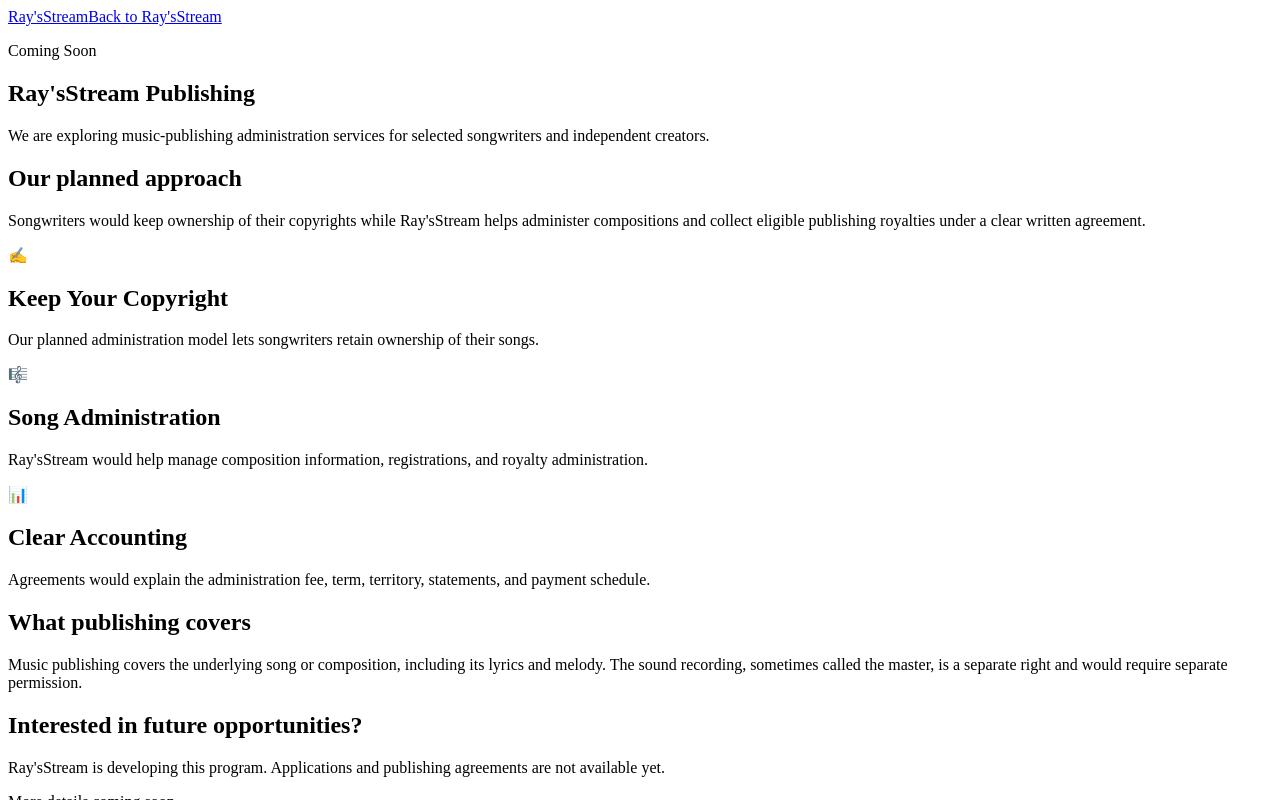
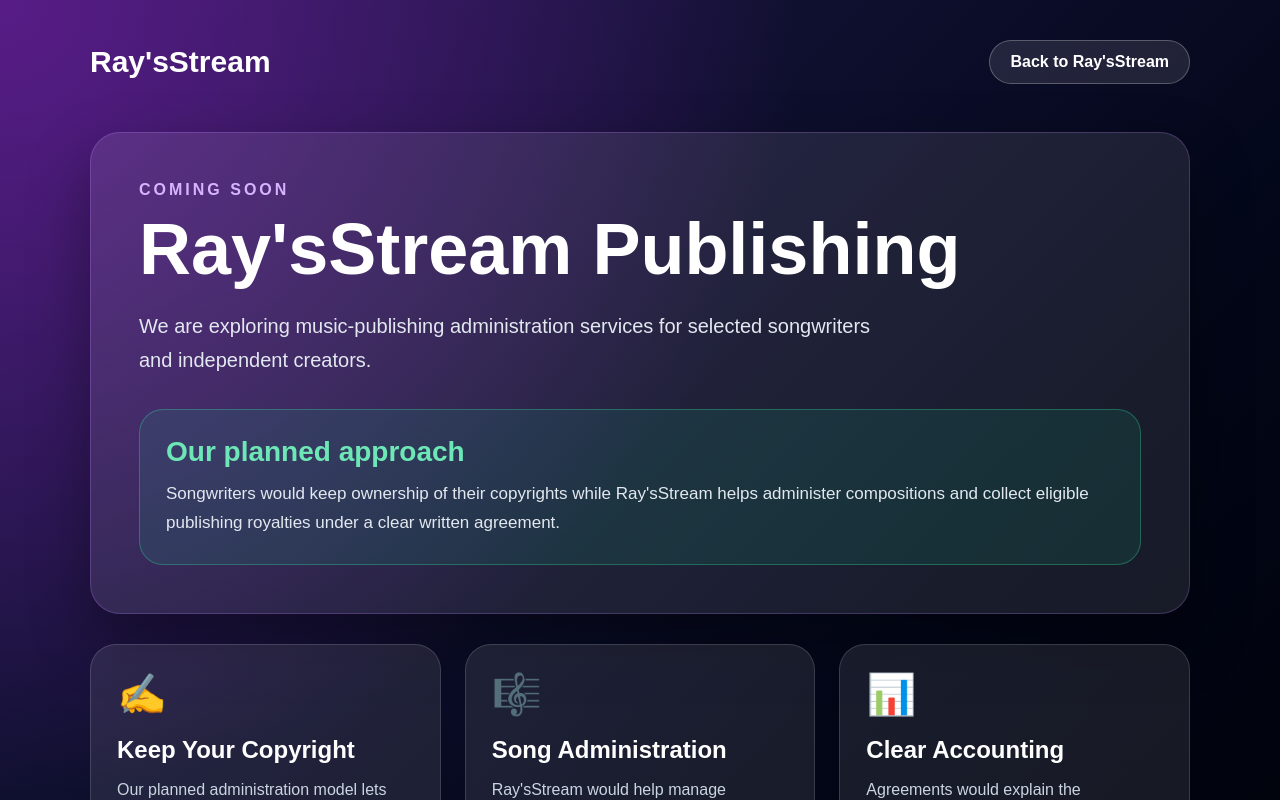
Before and after one commit to greentreerecord-hue/raysstream-clean, a Next.js app: page /publishing in a window 1280 px wide. Shown: the top 800 px of the page. Built offline with nearby package versions, Linux system fonts and the light colour scheme.

Commit message:
Fix RaysStream publishing page styling

```diff
--- a/app/publishing/page.tsx
+++ b/app/publishing/page.tsx
@@ -2,45 +2,272 @@ import Link from "next/link";
 
 export default function PublishingPage() {
   return (
-    <main className="min-h-screen bg-gradient-to-br from-purple-950 via-slate-950 to-black px-5 py-10 text-white">
-      <div className="mx-auto max-w-5xl">
-        <header className="mb-12 flex flex-wrap items-center justify-between gap-4">
+    <main className="publishing-page">
+      <style>{`
+        * {
+          box-sizing: border-box;
+        }
+
+        body {
+          margin: 0;
+        }
+
+        .publishing-page {
+          min-height: 100vh;
+          padding: 40px 20px;
+          color: white;
+          font-family: Arial, Helvetica, sans-serif;
+          background:
+            radial-gradient(
+              circle at top left,
+              #581c87,
+              transparent 40%
+            ),
+            linear-gradient(
+              135deg,
+              #1e1b4b,
+              #020617 55%,
+              #000000
+            );
+        }
+
+        .publishing-container {
+          width: 100%;
+          max-width: 1100px;
+          margin: 0 auto;
+        }
+
+        .publishing-header {
+          display: flex;
+          flex-wrap: wrap;
+          align-items: center;
+          justify-content: space-between;
+          gap: 16px;
+          margin-bottom: 48px;
+        }
+
+        .publishing-logo {
+          color: white;
+          font-size: 30px;
+          font-weight: 900;
+          text-decoration: none;
+        }
+
+        .back-button {
+          padding: 12px 20px;
+          color: white;
+          font-weight: 700;
+          text-decoration: none;
+          background: rgba(255, 255, 255, 0.1);
+          border: 1px solid rgba(255, 255, 255, 0.25);
+          border-radius: 999px;
+        }
+
+        .hero {
+          padding: 48px;
+          background: rgba(255, 255, 255, 0.09);
+          border: 1px solid rgba(192, 132, 252, 0.25);
+          border-radius: 30px;
+          box-shadow: 0 25px 60px rgba(0, 0, 0, 0.35);
+        }
+
+        .coming-soon {
+          margin: 0;
+          color: #d8b4fe;
+          font-weight: 900;
+          letter-spacing: 3px;
+          text-transform: uppercase;
+        }
+
+        .hero h1 {
+          margin: 14px 0 0;
+          font-size: clamp(42px, 7vw, 72px);
+          line-height: 1;
+        }
+
+        .hero-description {
+          max-width: 760px;
+          margin: 24px 0 0;
+          color: #e2e8f0;
+          font-size: 20px;
+          line-height: 1.7;
+        }
+
+        .approach {
+          margin-top: 32px;
+          padding: 26px;
+          background: rgba(16, 185, 129, 0.12);
+          border: 1px solid rgba(52, 211, 153, 0.35);
+          border-radius: 24px;
+        }
+
+        .approach h2 {
+          margin: 0;
+          color: #6ee7b7;
+          font-size: 28px;
+        }
+
+        .approach p {
+          margin: 12px 0 0;
+          color: #e2e8f0;
+          font-size: 17px;
+          line-height: 1.7;
+        }
+
+        .feature-grid {
+          display: grid;
+          grid-template-columns: repeat(3, 1fr);
+          gap: 24px;
+          margin-top: 30px;
+        }
+
+        .feature-card {
+          padding: 26px;
+          background: rgba(255, 255, 255, 0.09);
+          border: 1px solid rgba(255, 255, 255, 0.14);
+          border-radius: 26px;
+        }
+
+        .feature-icon {
+          font-size: 40px;
+        }
+
+        .feature-card h2 {
+          margin: 18px 0 0;
+          font-size: 24px;
+        }
+
+        .feature-card p {
+          margin: 12px 0 0;
+          color: #cbd5e1;
+          line-height: 1.7;
+        }
+
+        .information-section {
+          margin-top: 30px;
+          padding: 38px;
+          background: rgba(255, 255, 255, 0.09);
+          border: 1px solid rgba(255, 255, 255, 0.14);
+          border-radius: 28px;
+        }
+
+        .information-section h2 {
+          margin: 0;
+          font-size: 32px;
+        }
+
+        .information-section p {
+          margin: 16px 0 0;
+          color: #e2e8f0;
+          font-size: 17px;
+          line-height: 1.8;
+        }
+
+        .interest-section {
+          margin-top: 30px;
+          padding: 42px;
+          text-align: center;
+          background: linear-gradient(
+            135deg,
+            #7e22ce,
+            #9333ea
+          );
+          border-radius: 28px;
+          box-shadow: 0 22px 50px rgba(88, 28, 135, 0.4);
+        }
+
+        .interest-section h2 {
+          margin: 0;
+          font-size: 34px;
+        }
+
+        .interest-section p {
+          max-width: 680px;
+          margin: 15px auto 0;
+          color: #f3e8ff;
+          font-size: 17px;
+          line-height: 1.7;
+        }
+
+        .coming-badge {
+          display: inline-block;
+          margin-top: 26px;
+          padding: 14px 24px;
+          color: #6b21a8;
+          font-weight: 900;
+          background: white;
+          border-radius: 999px;
+        }
+
+        .disclaimer {
+          max-width: 780px;
+          margin: 30px auto 0;
+          color: #94a3b8;
+          font-size: 14px;
+          line-height: 1.7;
+          text-align: center;
+        }
+
+        @media (max-width: 800px) {
+          .publishing-page {
+            padding: 28px 16px;
+          }
+
+          .publishing-header {
+            margin-bottom: 30px;
+          }
+
+          .hero {
+            padding: 28px 22px;
+          }
+
+          .feature-grid {
+            grid-template-columns: 1fr;
+          }
+
+          .information-section,
+          .interest-section {
+            padding: 28px 22px;
+          }
+        }
+      `}</style>
+
+      <div className="publishing-container">
+        <header className="publishing-header">
           <Link
             href="/"
-            className="text-3xl font-black tracking-tight"
+            className="publishing-logo"
           >
             Ray&apos;sStream
           </Link>
 
           <Link
             href="/"
-            className="rounded-full border border-white/20 bg-white/10 px-5 py-2 font-semibold hover:bg-white/20"
+            className="back-button"
           >
             Back to Ray&apos;sStream
           </Link>
         </header>
 
-        <section className="rounded-3xl border border-purple-400/20 bg-white/10 p-7 shadow-2xl backdrop-blur sm:p-12">
-          <p className="font-bold uppercase tracking-widest text-purple-300">
+        <section className="hero">
+          <p className="coming-soon">
             Coming Soon
           </p>
 
-          <h1 className="mt-3 text-4xl font-black sm:text-6xl">
+          <h1>
             Ray&apos;sStream Publishing
           </h1>
 
-          <p className="mt-5 max-w-3xl text-lg leading-8 text-slate-200">
+          <p className="hero-description">
             We are exploring music-publishing
             administration services for selected
             songwriters and independent creators.
           </p>
 
-          <div className="mt-8 rounded-3xl border border-emerald-400/30 bg-emerald-400/10 p-6">
-            <h2 className="text-2xl font-black text-emerald-300">
-              Our planned approach
-            </h2>
+          <div className="approach">
+            <h2>Our planned approach</h2>
 
-            <p className="mt-3 leading-7 text-slate-200">
+            <p>
               Songwriters would keep ownership of their
               copyrights while Ray&apos;sStream helps
               administer compositions and collect eligible
@@ -50,42 +277,42 @@ export default function PublishingPage() {
           </div>
         </section>
 
-        <section className="mt-8 grid gap-6 md:grid-cols-3">
-          <article className="rounded-3xl border border-white/10 bg-white/10 p-6">
-            <div className="text-4xl">✍️</div>
+        <section className="feature-grid">
+          <article className="feature-card">
+            <div className="feature-icon">
+              ✍️
+            </div>
 
-            <h2 className="mt-4 text-xl font-black">
-              Keep Your Copyright
-            </h2>
+            <h2>Keep Your Copyright</h2>
 
-            <p className="mt-2 leading-7 text-slate-300">
+            <p>
               Our planned administration model lets
               songwriters retain ownership of their songs.
             </p>
           </article>
 
-          <article className="rounded-3xl border border-white/10 bg-white/10 p-6">
-            <div className="text-4xl">🎼</div>
+          <article className="feature-card">
+            <div className="feature-icon">
+              🎼
+            </div>
 
-            <h2 className="mt-4 text-xl font-black">
-              Song Administration
-            </h2>
+            <h2>Song Administration</h2>
 
-            <p className="mt-2 leading-7 text-slate-300">
-              Ray&apos;sStream would help manage composition
-              information, registrations, and royalty
-              administration.
+            <p>
+              Ray&apos;sStream would help manage
+              composition information, registrations, and
+              royalty administration.
             </p>
           </article>
 
-          <article className="rounded-3xl border border-white/10 bg-white/10 p-6">
-            <div className="text-4xl">📊</div>
+          <article className="feature-card">
+            <div className="feature-icon">
+              📊
+            </div>
 
-            <h2 className="mt-4 text-xl font-black">
-              Clear Accounting
-            </h2>
+            <h2>Clear Accounting</h2>
 
-            <p className="mt-2 leading-7 text-slate-300">
+            <p>
               Agreements would explain the administration
               fee, term, territory, statements, and payment
               schedule.
@@ -93,12 +320,10 @@ export default function PublishingPage() {
           </article>
         </section>
 
-        <section className="mt-8 rounded-3xl border border-white/10 bg-white/10 p-7 sm:p-10">
-          <h2 className="text-3xl font-black">
-            What publishing covers
-          </h2>
+        <section className="information-section">
+          <h2>What publishing covers</h2>
 
-          <p className="mt-4 leading-8 text-slate-200">
+          <p>
             Music publishing covers the underlying song or
             composition, including its lyrics and melody.
             The sound recording, sometimes called the
@@ -107,23 +332,23 @@ export default function PublishingPage() {
           </p>
         </section>
 
-        <section className="mt-8 rounded-3xl bg-purple-600 p-7 text-center shadow-xl sm:p-10">
-          <h2 className="text-3xl font-black">
+        <section className="interest-section">
+          <h2>
             Interested in future opportunities?
           </h2>
 
-          <p className="mx-auto mt-3 max-w-2xl text-purple-100">
+          <p>
             Ray&apos;sStream is developing this program.
             Applications and publishing agreements are not
             available yet.
           </p>
 
-          <p className="mt-6 inline-block rounded-full bg-white px-6 py-3 font-bold text-purple-700">
+          <span className="coming-badge">
             More details coming soon
-          </p>
+          </span>
         </section>
 
-        <p className="mx-auto mt-8 max-w-3xl text-center text-sm leading-6 text-slate-400">
+        <p className="disclaimer">
           This page describes a planned service and is not
           an offer or publishing agreement. Final terms
           should be reviewed by qualified music counsel.
```
